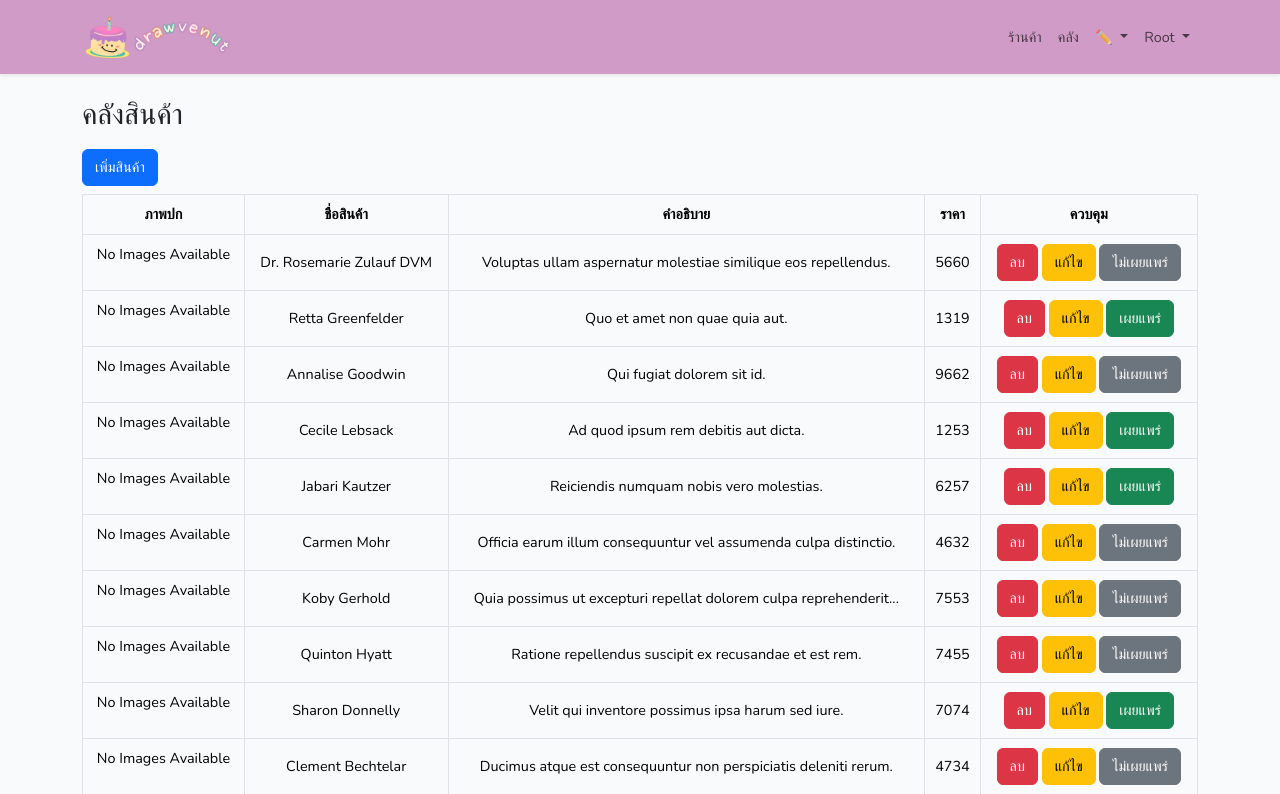
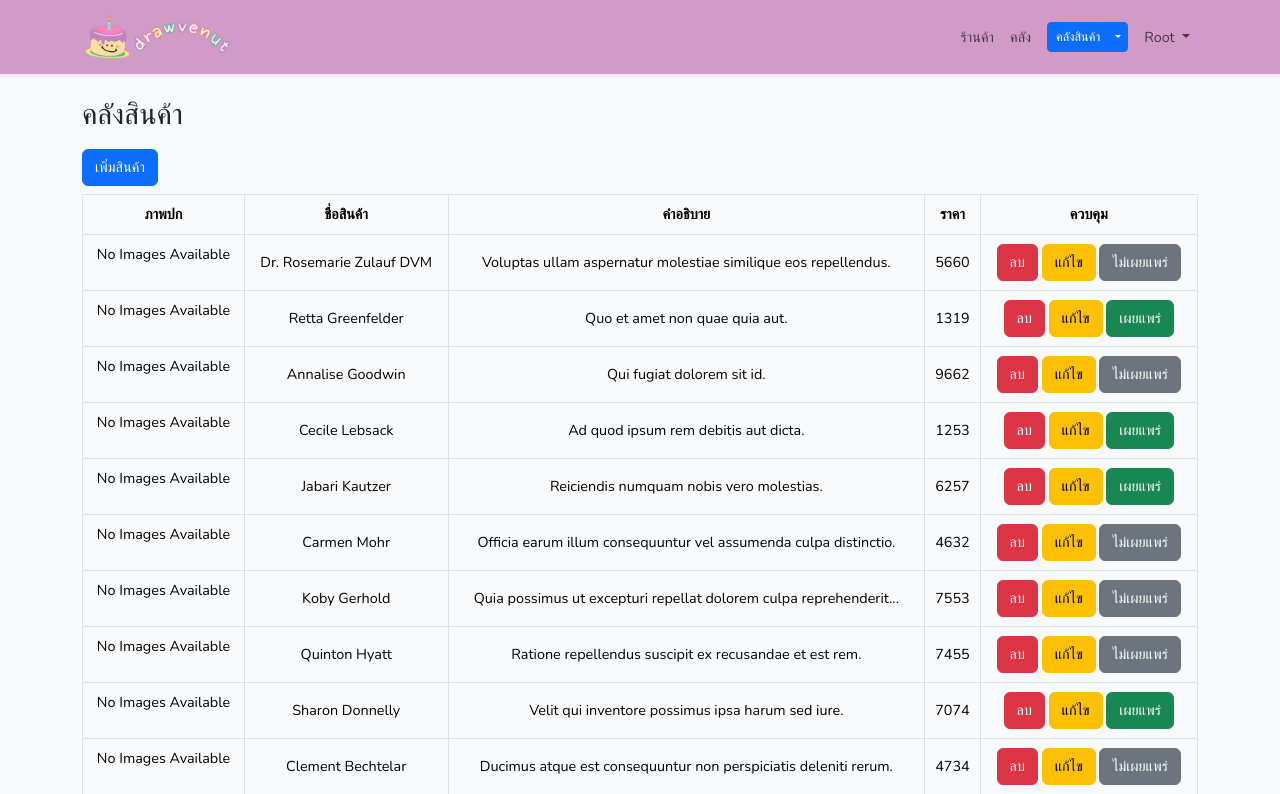
Before and after one commit to Canpea55/drawvenut, a Laravel app: page /admin/product/list in a window 1280 px wide. Shown: the top 794 px of the page. Run offline with Laravel 12, Linux system fonts and the light colour scheme; a user stored in the database is signed in; data comes from the database, SQL or seed files in the repository; style sheets or scripts are compiled from the project's sources.

Commit message:
feat(admin): tools dropdown button for admin

```diff
--- a/resources/views/admin/list.blade.php
+++ b/resources/views/admin/list.blade.php
@@ -21,7 +21,7 @@
             <tbody>
                 @foreach ($products as $item)
                     <tr>
-                        <td class="text-center ">
+                        <td class="text-center">
                             @php
                                 $images = json_decode($item->images, true);
                             @endphp
--- a/resources/views/layouts/app.blade.php
+++ b/resources/views/layouts/app.blade.php
@@ -110,16 +110,23 @@
 
                                 <!-- Administrator -->
                                 @if (Auth::user()->isAdmin)
-                                <li class="nav-item dropdown">
-                                    <a id="navbarDropdown" class="nav-link dropdown-toggle" href="#" role="button"
-                                        data-bs-toggle="dropdown" aria-haspopup="true" aria-expanded="false" v-pre>
-                                        ✏️
-                                    </a>
-                                    <div class="dropdown-menu dropdown-menu-end" aria-labelledby="navbarDropdown">
-                                        <a class="nav-link" href="{{ route('productCreate') }}">เพิ่มสินค้า</a>
-                                        <a class="nav-link" href="{{ route('productList') }}">คลังสินค้า</a>
-                                    </div>
-                                </li>
+                                    <li class="nav-item btn-group my-auto ms-2">
+                                        <a class="btn btn-primary btn-sm"
+                                        href="{{ route('productList') }}">
+                                            คลังสินค้า
+                                        </a>
+
+                                        <a type="button"
+                                        class="btn btn-sm btn-primary dropdown-toggle dropdown-toggle-split my-auto me-2"
+                                        data-bs-toggle="dropdown"
+                                        aria-expanded="false">
+                                            <span class="visually-hidden">Toggle Dropdown</span>
+                                        </a>
+
+                                        <ul class="dropdown-menu mx-auto">
+                                            <a class="nav-link" href="{{ route('productCreate') }}">เพิ่มสินค้า</a>
+                                        </ul>
+                                    </li>
                                 @endif
 
                                 <li class="nav-item dropdown">
```
